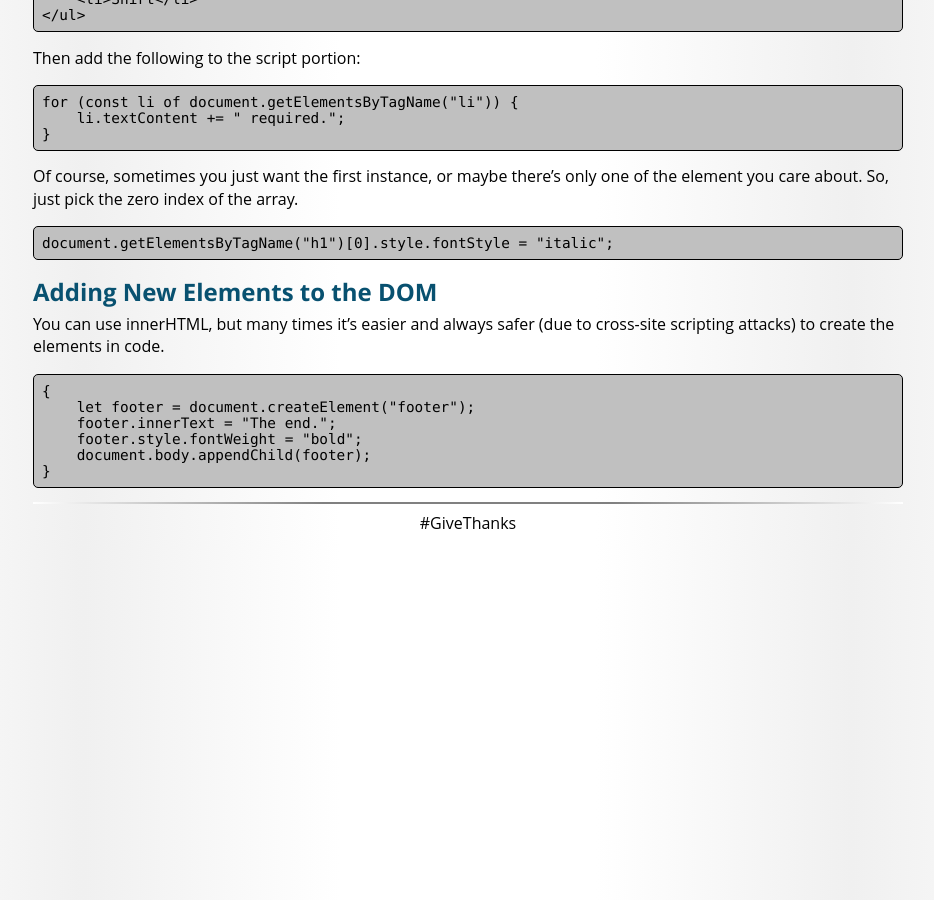
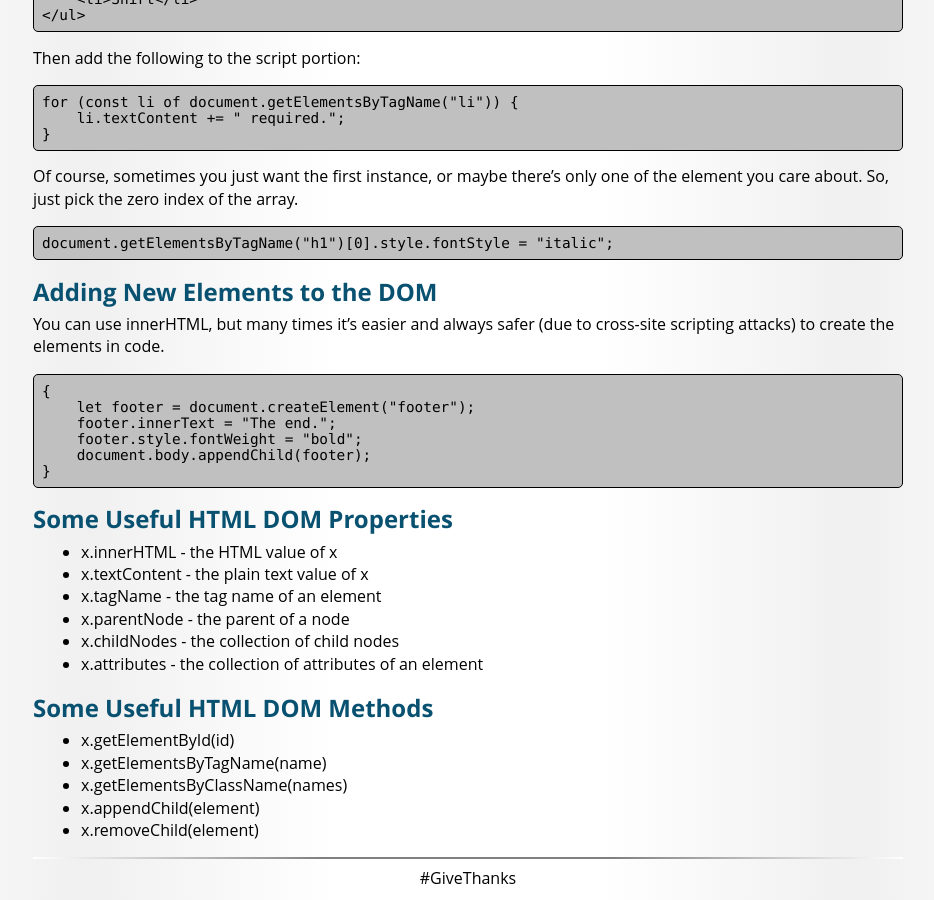
Before and after one commit to BYU-ITC-210/BYU-ITC-210.github.io, a Jekyll site: the page built from S05-JsAndDom.md, in a window 1280 px wide and 900 px high, scrolled down 2198 px. Shown: the whole window, without its empty margins (172-1106 px from the left). Built offline with Jekyll 4.4.1, drawn with Linux system fonts in a browser that asks for light colours; some web fonts are replaced; before the commit the page ends 2743 px from its top, so only the background shows below that.

Commit message:
Add useful properties to DOM tutorial

````diff
--- a/S05-JsAndDom.md
+++ b/S05-JsAndDom.md
@@ -129,3 +129,19 @@ You can use innerHTML, but many times it's easier and always safer (due to cross
     document.body.appendChild(footer);
 }
 ```
+
+## Some Useful HTML DOM Properties
+
+* x.innerHTML - the HTML value of x
+* x.textContent - the plain text value of x
+* x.tagName - the tag name of an element
+* x.parentNode - the parent of a node
+* x.childNodes - the collection of child nodes
+* x.attributes - the collection of attributes of an element
+
+## Some Useful HTML DOM Methods
+* x.getElementById(id)
+* x.getElementsByTagName(name)
+* x.getElementsByClassName(names)
+* x.appendChild(element)
+* x.removeChild(element)
````
